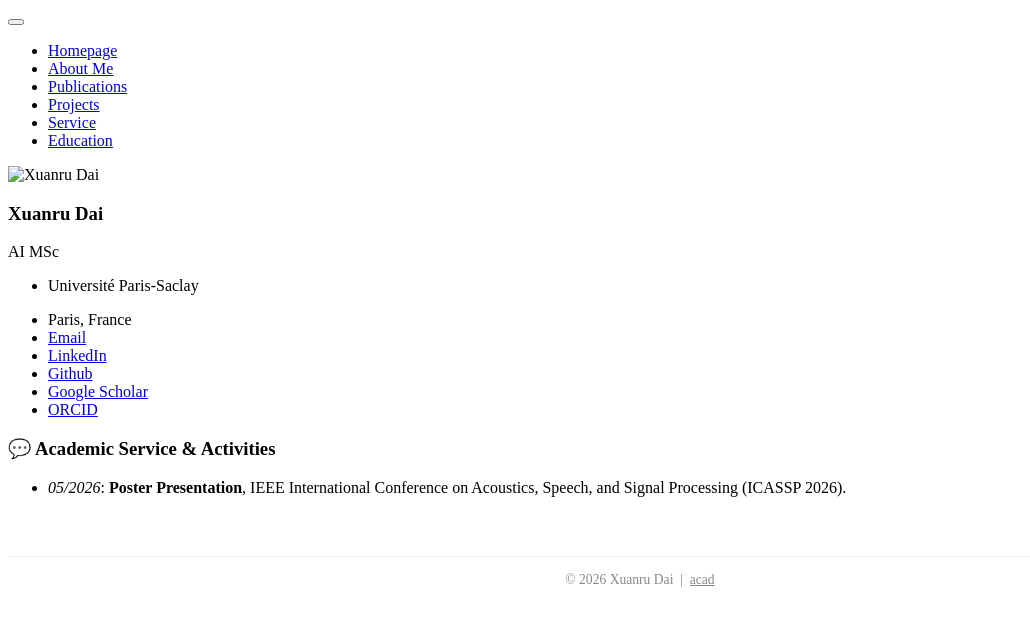
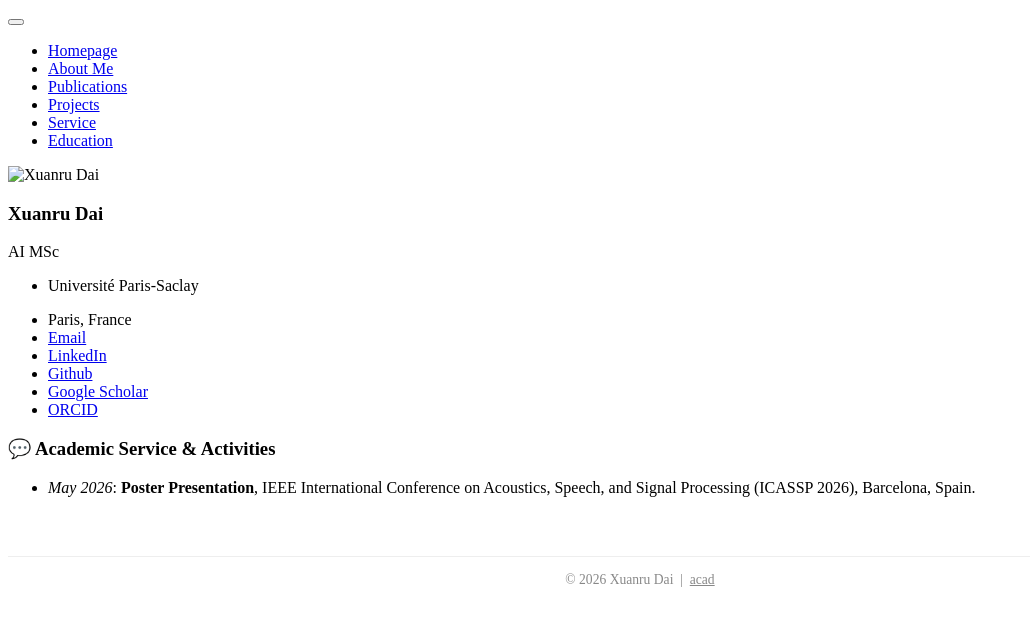
Before and after one commit to xrudai/xrudai.github.io, a Jekyll site: the page built from _pages/include/service.md, in a window 1280 px wide. Shown: the top 626 px of the page, without its empty margins (0-1030 px from the left). Built offline with Jekyll 4.4.1, drawn with Linux system fonts in a browser that asks for light colours; our own code applies the rules of GitHub Pages for plain Markdown files.

Commit message:
Update date format for ICASSP 2026 presentation

```diff
--- a/_pages/include/service.md
+++ b/_pages/include/service.md
@@ -1,3 +1,3 @@
 <span class='anchor' id='service'></span>
 # 💬 Academic Service & Activities
-- *05/2026*: **Poster Presentation**, IEEE International Conference on Acoustics, Speech, and Signal Processing (ICASSP 2026).
+- *May 2026*: **Poster Presentation**, IEEE International Conference on Acoustics, Speech, and Signal Processing (ICASSP 2026), Barcelona, Spain.
```
